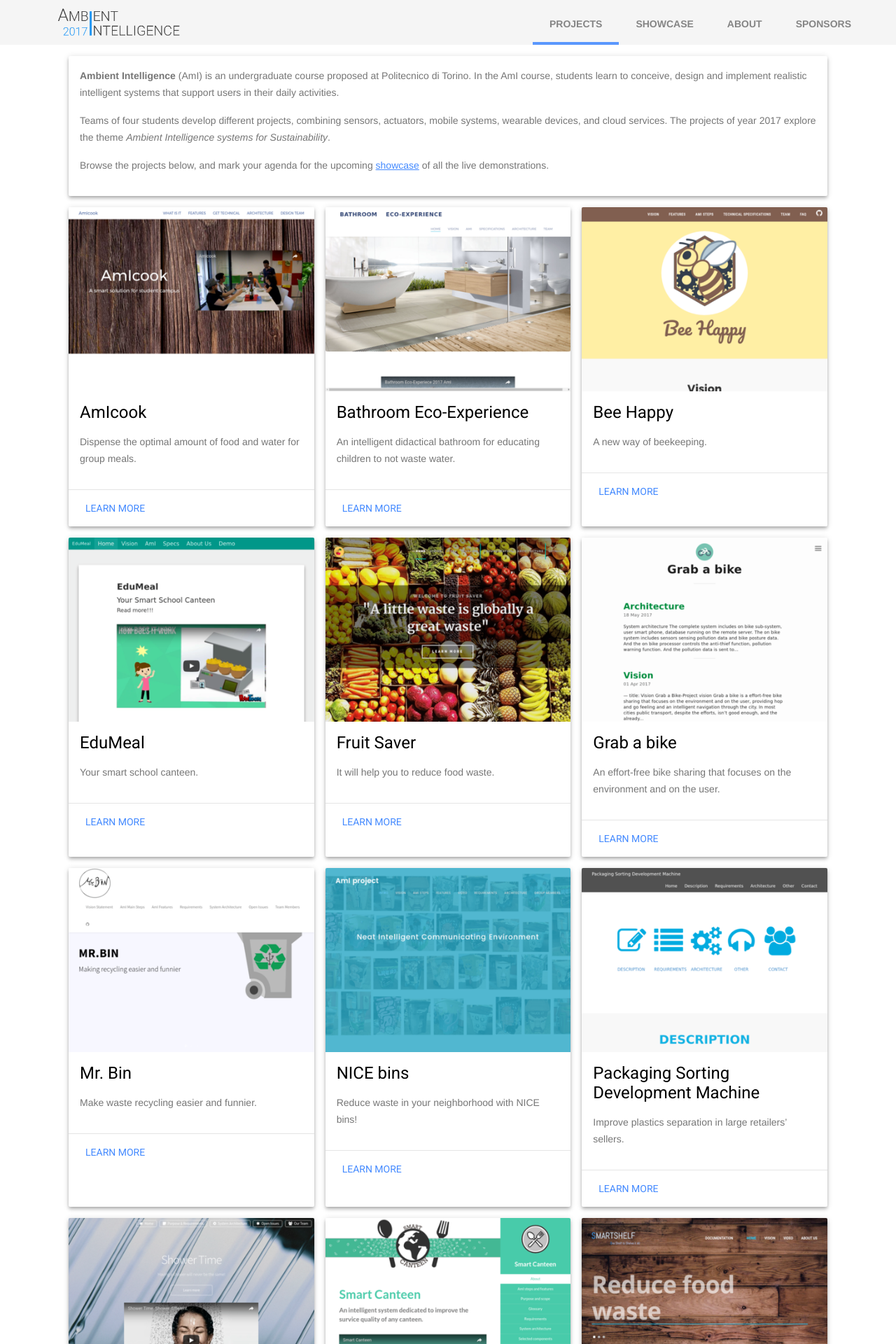
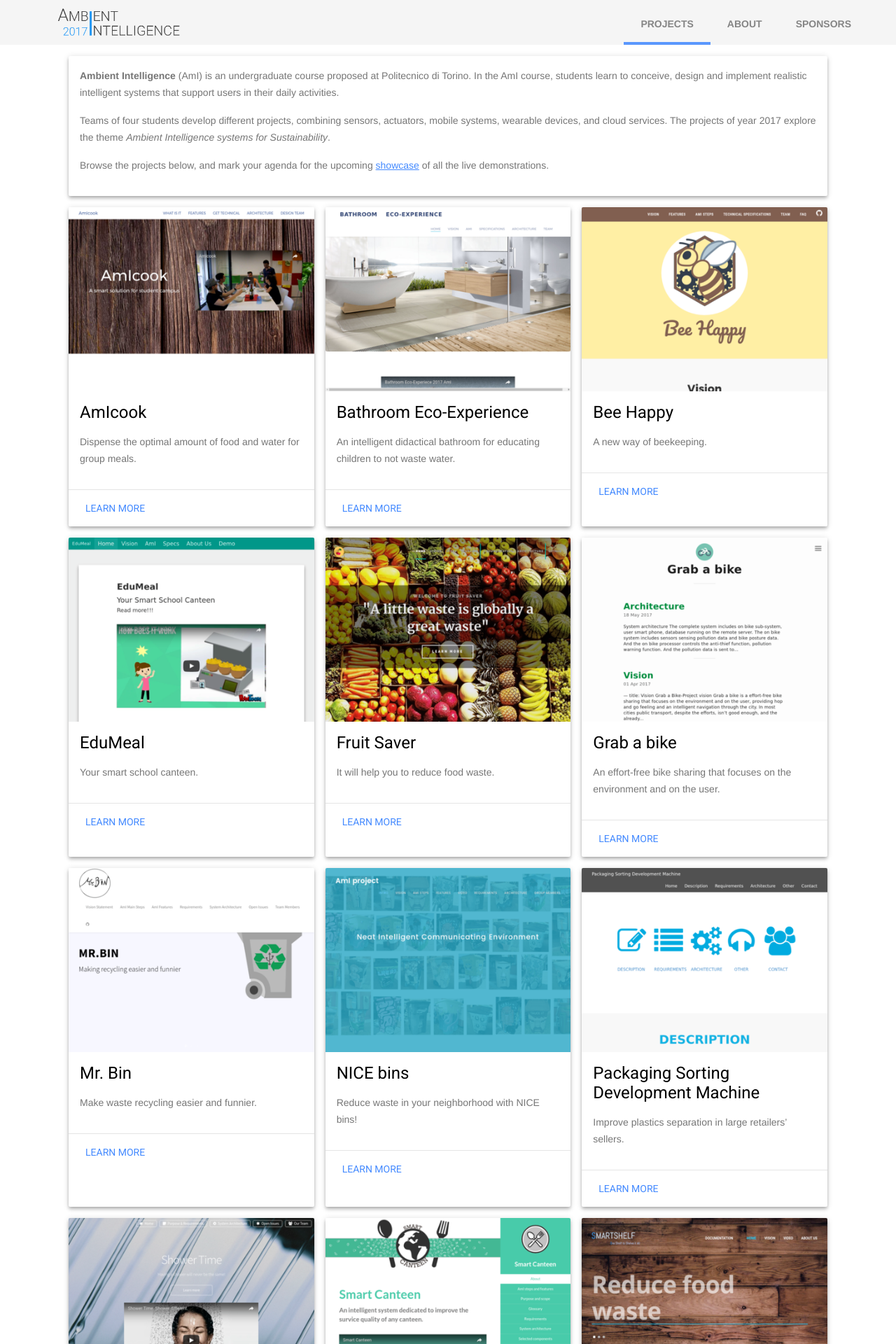
Before and after one commit to AmI-2017/AmI-2017.github.io, a Jekyll site: the page built from index.html, in a window 1280 px wide. Shown: the top 1920 px of the page at 70% size. Built offline with Jekyll 4.4.1, drawn with Linux system fonts in a browser that asks for light colours; nearby versions of some CDN libraries.

Commit message:
fix a possible error with and

```diff
--- a/_includes/header.html
+++ b/_includes/header.html
@@ -13,7 +13,7 @@
       <nav class="navigation mdl-navigation">
         {% assign pages = site.pages | sort: 'order' %}
         {% for menu_page in pages %}
-        {% if menu_page.title && menu_page.title != "Showcase" %}
+        {% if menu_page.title and menu_page.title != "Showcase" %}
         <a class="mdl-navigation__link mdl-typography--text-uppercase {% if menu_page.title == page.title %} active {% endif %}" href="{{ menu_page.url | prepend: site.baseurl }}">{{ menu_page.title }}</a>
         {% endif %}
         {% endfor %}
```
